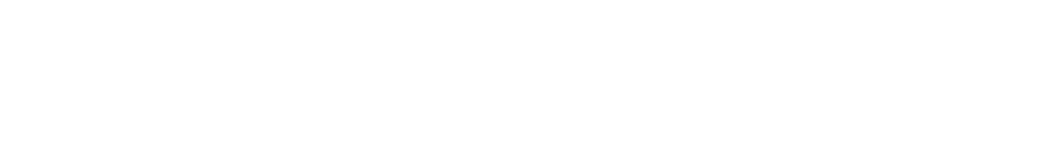
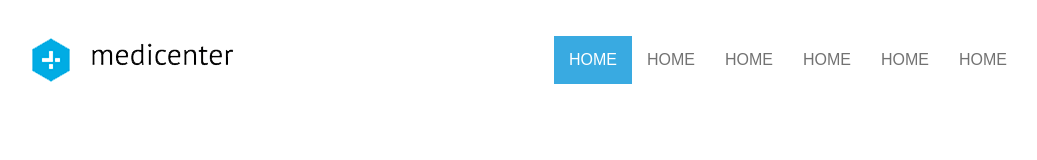
Before and after one commit to andressasmartins/Projeto, a plain HTML site: page Index.html in a window 1280 px wide. Shown: the whole page, without its empty margins (113-1150 px from the left). Drawn offline with Linux system fonts and the light colour scheme.

Commit message:
header logo e menu

```diff
--- a/Index.html
+++ b/Index.html
@@ -2,9 +2,32 @@
     <head>
         <meta charset="UTF-8"/>
         <meta name="viewport" content="width=device-width,user-scalable=0"/>
+        <link rel="stylesheet" type="text/css" href="assets/css/Template.css"/>
         <title>MediCenter</title>
     </head>
     <body>
+        <header>
+            <div class="container">
+                <div class="logo">
+                    <a href="Index.html">
+                        <img src="assets/Images/logo.png">
+                    </a>
+                </div>
+
+                <div class="menu">
+                    <nav>
+                        <ul>
+                            <li class="active">
+                                 <a href=""> Home</a> </li>
+                            <li> <a href=""> Home</a> </li>
+                            <li> <a href=""> Home</a> </li>
+                            <li> <a href=""> Home</a> </li>
+                            <li> <a href=""> Home</a> </li>
+                            <li> <a href=""> Home</a> </li>
+                        </ul>
+                    </nav>
+                </div>
+        </header>
 
     </body>
 </html>
```
